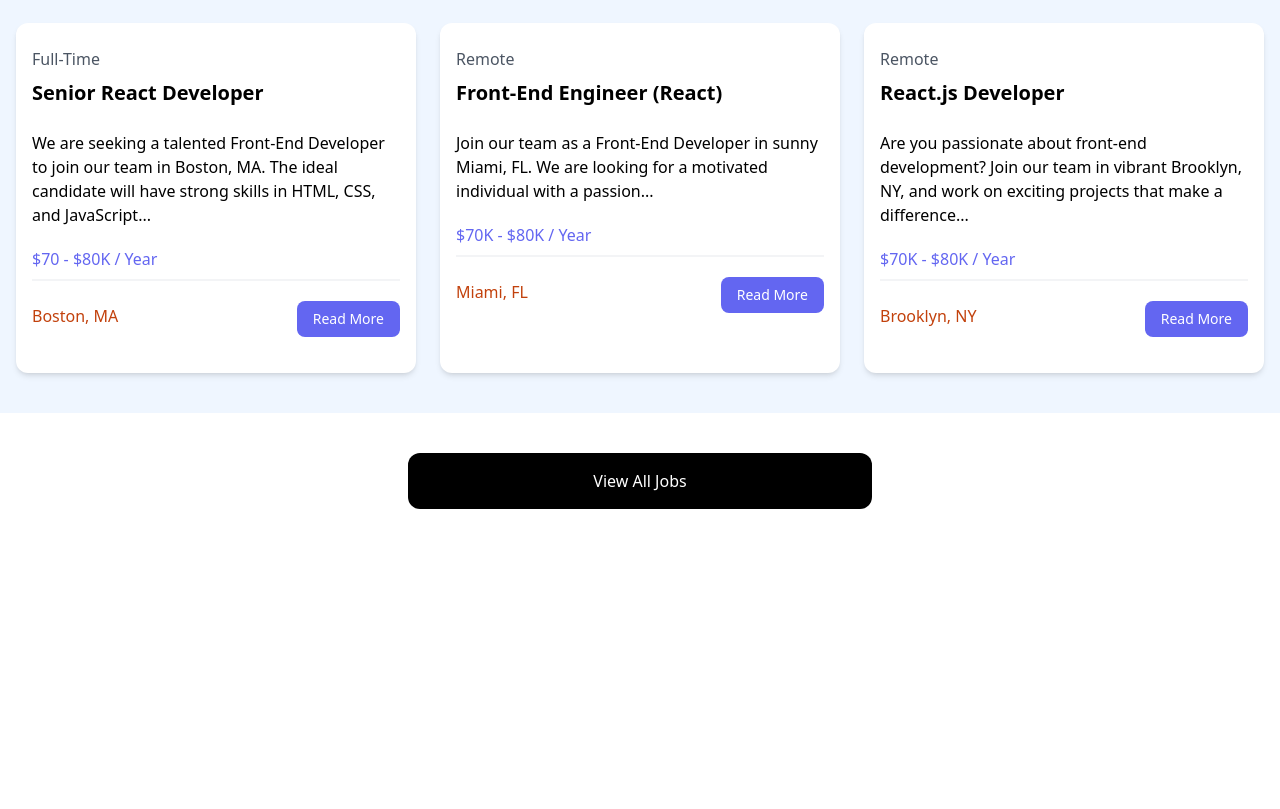
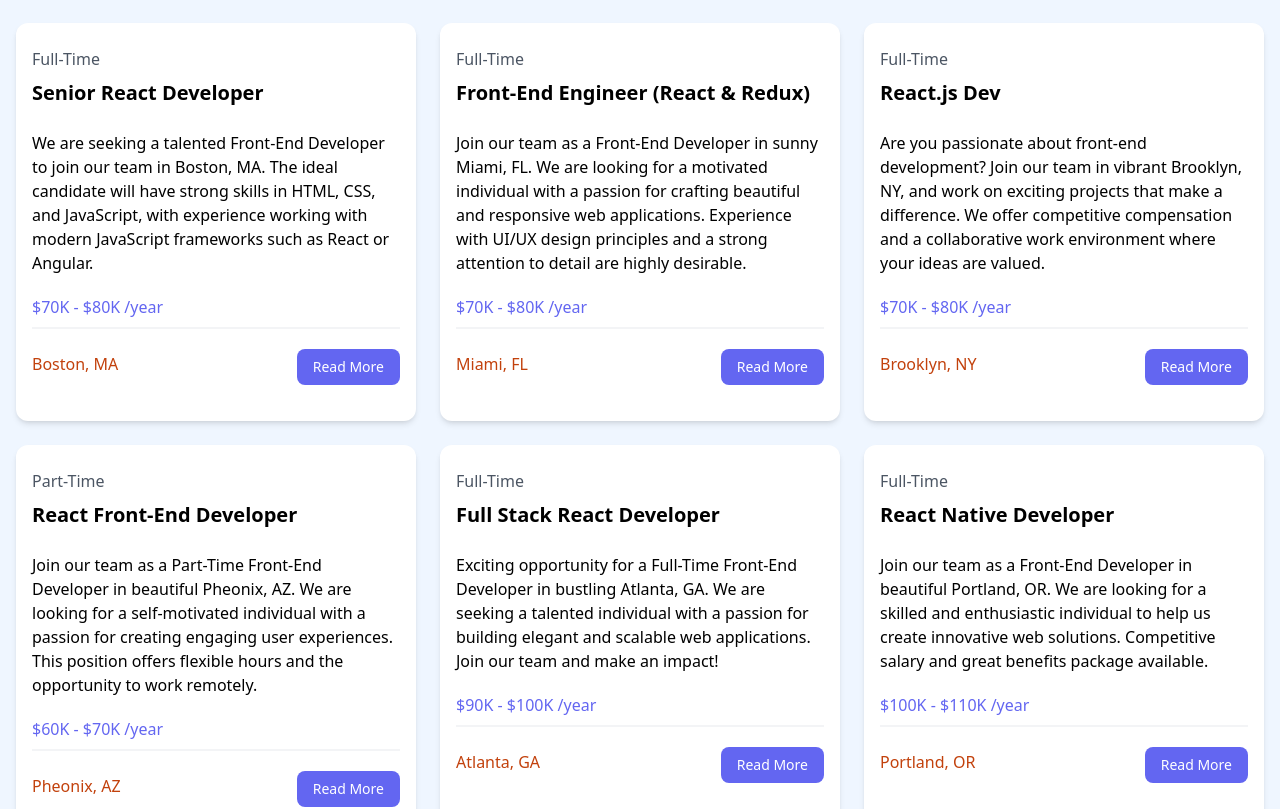
Before and after one commit to kamran-faiz/React-jobs-side, a React (Vite) app: page /Jobs in a window 1280 px wide. Shown: the part 686-1495 px from the top of the page. Before the commit the page ends 1235 px from the top, so only its background shows below. Built offline with nearby package versions, Linux system fonts and the light colour scheme.

Commit message:
Created card component to hold the job data and imported and used it in Joblistings component

```diff
--- /dev/null
+++ b/src/components/JobListing.jsx
@@ -0,0 +1,37 @@
+import React from 'react'
+
+const jobListing = ({job}) => {
+  return (
+      <div className="bg-white rounded-xl shadow-md relative">
+              <div className="p-4">
+                <div className="mb-6">
+                  <div className="text-gray-600 my-2">{job.type}</div>
+                  <h3 className="text-xl font-bold">{job.title}</h3>
+                </div>
+
+                <div className="mb-5">
+                {job.description}
+                </div>
+
+                <h3 className="text-indigo-500 mb-2">{job.salary } /year</h3>
+
+                <div className="border border-gray-100 mb-5"></div>
+
+                <div className="flex flex-col lg:flex-row justify-between mb-4">
+                  <div className="text-orange-700 mb-3">
+                    <i className="fa-solid fa-location-dot text-lg"></i>
+                    {job.location}
+                  </div>
+                  <a
+                    href={'/job/${job.id}'}
+                    className="h-[36px] bg-indigo-500 hover:bg-indigo-600 text-white px-4 py-2 rounded-lg text-center text-sm"
+                  >
+                    Read More
+                  </a>
+                </div>
+              </div>
+            </div>
+  )
+}
+
+export default jobListing
--- a/src/components/JobListings.jsx
+++ b/src/components/JobListings.jsx
@@ -1,6 +1,9 @@
 import React from 'react'
+import jobs from '../jobs.json'
+import JobListing from './JobListing'
 
 const JobListings = () => {
+
   return (
     <div>
       <section className="bg-blue-50 px-4 py-10">
@@ -9,103 +12,13 @@
             Browse Jobs
           </h2>
           <div className="grid grid-cols-1 md:grid-cols-3 gap-6">
-            {/* <!-- Job Listing 1 --> */}
-            <div className="bg-white rounded-xl shadow-md relative">
-              <div className="p-4">
-                <div className="mb-6">
-                  <div className="text-gray-600 my-2">Full-Time</div>
-                  <h3 className="text-xl font-bold">Senior React Developer</h3>
-                </div>
+             {jobs.map((job) =>
+             <JobListing key={job.id} job={job}/>
 
-                <div className="mb-5">
-                  We are seeking a talented Front-End Developer to join our team
-                  in Boston, MA. The ideal candidate will have strong skills in
-                  HTML, CSS, and JavaScript...
-                </div>
+            )}
 
-                <h3 className="text-indigo-500 mb-2">$70 - $80K / Year</h3>
 
-                <div className="border border-gray-100 mb-5"></div>
 
-                <div className="flex flex-col lg:flex-row justify-between mb-4">
-                  <div className="text-orange-700 mb-3">
-                    <i className="fa-solid fa-location-dot text-lg"></i>
-                    Boston, MA
-                  </div>
-                  <a
-                    href="job.html"
-                    className="h-[36px] bg-indigo-500 hover:bg-indigo-600 text-white px-4 py-2 rounded-lg text-center text-sm"
-                  >
-                    Read More
-                  </a>
-                </div>
-              </div>
-            </div>
-            {/* <!-- Job Listing 2 --> */}
-            <div className="bg-white rounded-xl shadow-md relative">
-              <div className="p-4">
-                <div className="mb-6">
-                  <div className="text-gray-600 my-2">Remote</div>
-                  <h3 className="text-xl font-bold">
-                    Front-End Engineer (React)
-                  </h3>
-                </div>
-
-                <div className="mb-5">
-                  Join our team as a Front-End Developer in sunny Miami, FL. We
-                  are looking for a motivated individual with a passion...
-                </div>
-
-                <h3 className="text-indigo-500 mb-2">$70K - $80K / Year</h3>
-
-                <div className="border border-gray-100 mb-5"></div>
-
-                <div className="flex flex-col lg:flex-row justify-between mb-4">
-                  <div className="text-orange-700 mb-3">
-                    <i className="fa-solid fa-location-dot text-lg"></i>
-                    Miami, FL
-                  </div>
-                  <a
-                    href="job.html"
-                    className="h-[36px] bg-indigo-500 hover:bg-indigo-600 text-white px-4 py-2 rounded-lg text-center text-sm"
-                  >
-                    Read More
-                  </a>
-                </div>
-              </div>
-            </div>
-            {/* <!-- Job Listing 3 --> */}
-            <div className="bg-white rounded-xl shadow-md relative">
-              <div className="p-4">
-                <div className="mb-6">
-                  <div className="text-gray-600 my-2">Remote</div>
-                  <h3 className="text-xl font-bold">React.js Developer</h3>
-                </div>
-
-                <div className="mb-5">
-                  Are you passionate about front-end development? Join our team
-                  in vibrant Brooklyn, NY, and work on exciting projects that
-                  make a difference...
-                </div>
-
-                <h3 className="text-indigo-500 mb-2">$70K - $80K / Year</h3>
-
-                <div className="border border-gray-100 mb-5"></div>
-
-                <div className="flex flex-col lg:flex-row justify-between mb-4">
-                  <div className="text-orange-700 mb-3">
-                    <i className="fa-solid fa-location-dot text-lg"></i>
-                    Brooklyn, NY
-                  </div>
-                  <a
-                    href="job.html"
-                    className="h-[36px] bg-indigo-500 hover:bg-indigo-600 text-white px-4 py-2 rounded-lg text-center text-sm"
-                  >
-                    Read More
-                  </a>
-                </div>
-              </div>
-            </div>
           </div>
         </div>
       </section>
```
